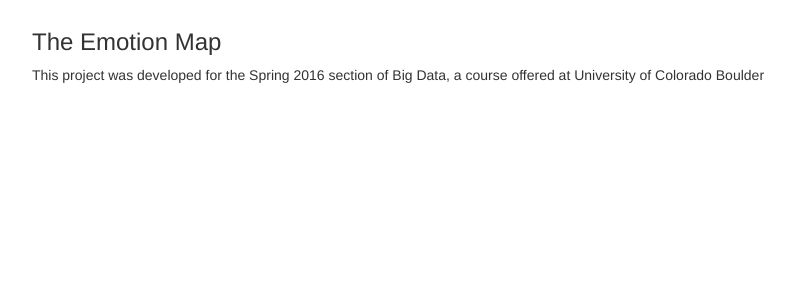
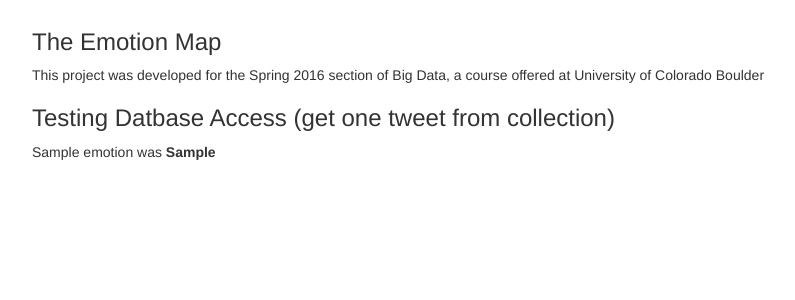
Before and after one commit to CUBigDataClass/5Vs, a Django app: page /about in a window 1280 px wide. Shown: the part 51-351 px from the top of the page, without its empty margins (38-833 px from the left). Run offline with Django 3.2, Linux system fonts and the light colour scheme; tables that the repository leaves empty hold one stand-in row (values such as "Sample post"); a database or web service that is not in the repository returns one stand-in record (values such as "Sample title"); some libraries are stand-ins or nearby versions.

Commit message:
testing mongolab access

```diff
--- a/3.DataAnalysis/dbrequest.py
+++ b/3.DataAnalysis/dbrequest.py
@@ -17,7 +17,7 @@
 
 locations = {}
 for tweet in p:
-    locations.update({tweet['location_name']:tweet['tweet_emotion']})
+    locations.update({tweet['location_name']:(tweet['tweet_emotion'], tweet['created_at'])})
 
 for l in locations:
-    print l, locations[l]
+    print l, locations[l][1], locations[l][0]
--- a/5.Website/ebdjango/emotion_map/templates/site-about.html
+++ b/5.Website/ebdjango/emotion_map/templates/site-about.html
@@ -7,6 +7,11 @@
 
          <h3>The Emotion Map</h3>
     <p>This project was developed for the Spring 2016 section of Big Data, a course offered at University of Colorado Boulder</p>
+
+        <h3>Testing Datbase Access (get one tweet from collection)</h3>
+        {%for location, mood in locations.items%}
+        <p>{{location }} was <strong>{{mood}}</strong> </p>
+        {%endfor%}
     </div>
 
 
--- a/5.Website/ebdjango/emotion_map/views.py
+++ b/5.Website/ebdjango/emotion_map/views.py
@@ -1,5 +1,7 @@
 from django.shortcuts import render
 from django.http import HttpResponse
+from django.template import loader
+import pymongo
 
 from .models import Greeting
 
@@ -10,7 +12,30 @@
 
 
 def about(request):
-    return render(request, 'site-about.html')
+     # create an instance of the Mongodb client with a connection to our database on Mongolab.
+    client = pymongo.MongoClient("ds019980.mlab.com",19980)
+
+    # create a database called worldemotion
+    db=client['worldemotion']
+
+    #access the collection
+    collection=db['emotions']
+
+    # MongoLab has user authentication
+    db.authenticate("5Vs", "bigdata2016")
+
+    # just get the first one in the collection for testing
+    p = collection.find()
+
+    locations = {}
+    for tweet in p:
+        locations.update({tweet['location_name']:tweet['tweet_emotion']})
+
+    template = loader.get_template('site-about.html')
+    context = {
+        'locations': locations
+    }
+    return HttpResponse(template.render(context, request))
 
 def US(request):
     return render(request, 'US.html')
--- /dev/null
+++ b/5.Website/ebdjango/requirements.txt
@@ -0,0 +1,2 @@
+Django==1.9.2
+pymongo==3.2.2
```
Also changed, not shown: 5.Website/Website.MD (+9 -0 lines), 5.Website/ebdjango/.elasticbeanstalk/config.yml (added), 4 other files.
